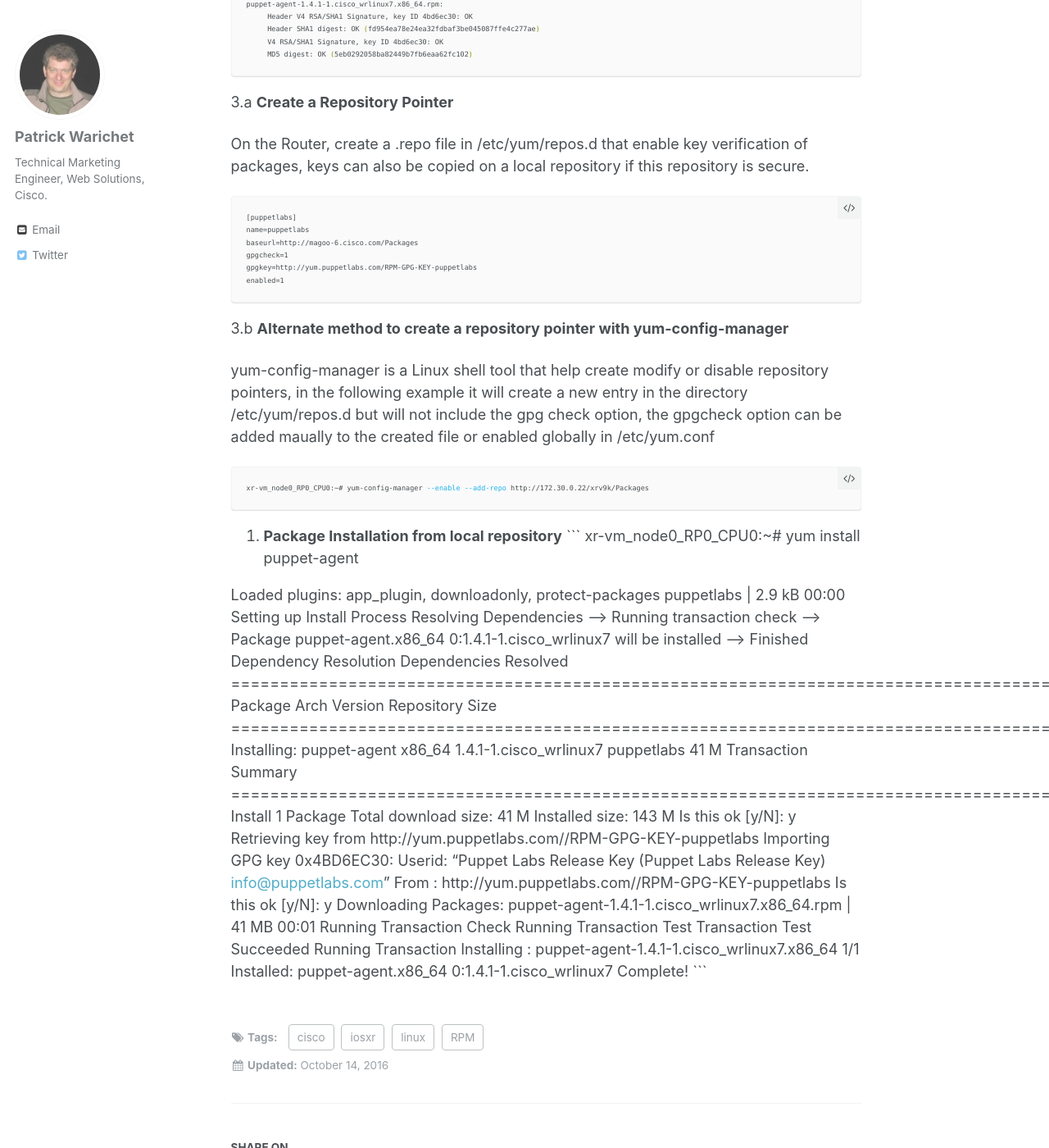
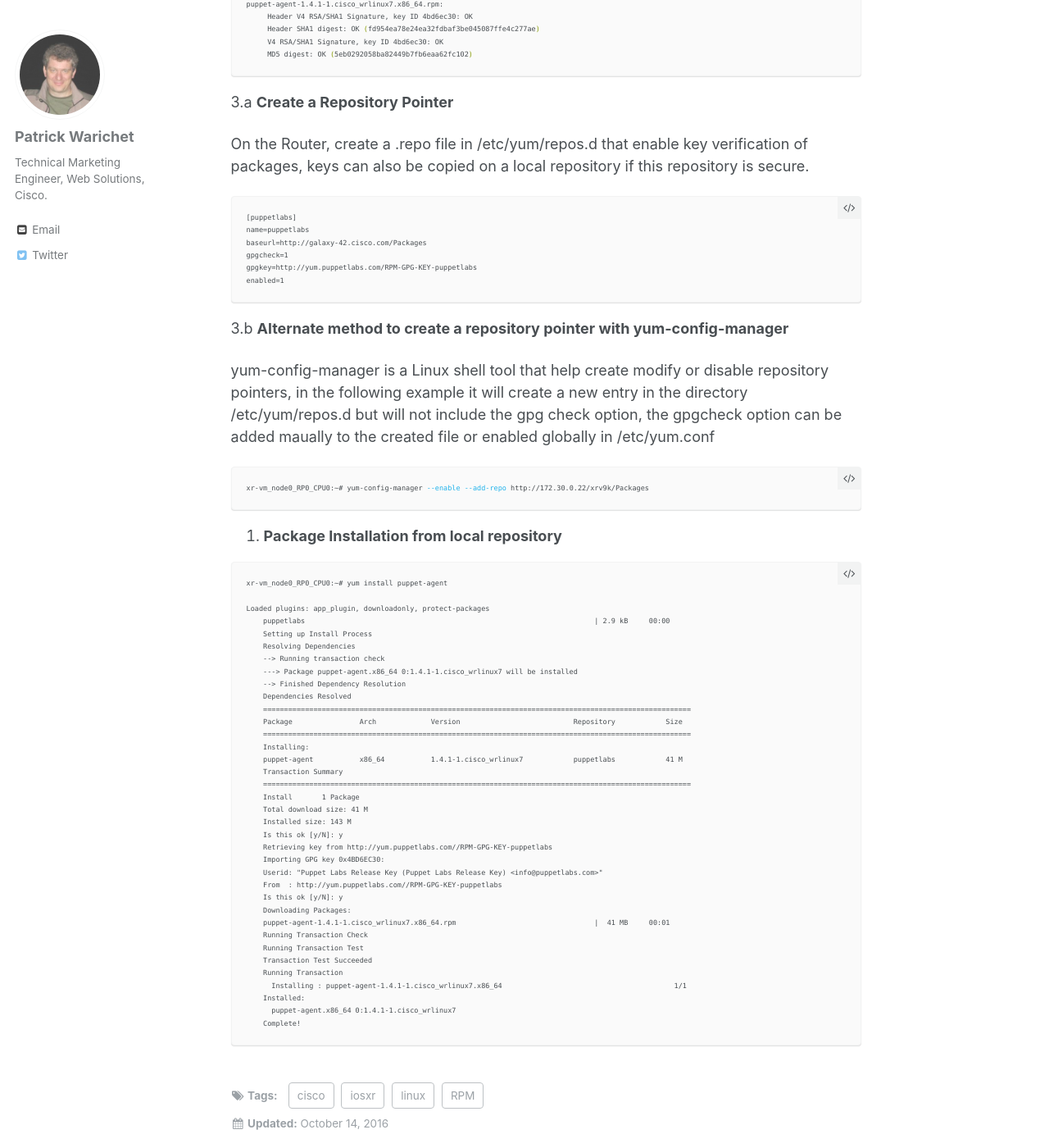
Before and after one commit to xrdocs/software-management, a Jekyll site: the page built from _blogs/2016-10-14-ios-xr-packages-and-security.md, in a window 1280 px wide and 1400 px high, scrolled down 2100 px. Shown: the whole window at 82% size. Built offline with Jekyll 4.4.1, drawn with Linux system fonts in a browser that asks for light colours; comment, search, counter and statistics services are not loaded; some of the changed text lies outside the part shown.

Commit message:
Created 2016-10-14-ios-xr-packages-and-security.md

````diff
--- a/_blogs/2016-10-14-ios-xr-packages-and-security.md
+++ b/_blogs/2016-10-14-ios-xr-packages-and-security.md
@@ -67,7 +67,7 @@ Some third party packages embed a RSA/SHA-1signature, to install these packages,
 On the local repository server, you can verify if the package has been signed by the provider.
 
 ```shell
-cisco@magoo-6:~$ rpm -qpi  puppet-agent-1.4.1-1.cisco_wrlinux7.x86_64.rpm | grep Signature
+cisco@galaxy-42:~$ rpm -qpi  puppet-agent-1.4.1-1.cisco_wrlinux7.x86_64.rpm | grep Signature
 warning: puppet-agent-1.4.1-1.cisco_wrlinux7.x86_64.rpm: Header V4 RSA/SHA1 Signature, key ID 4bd6ec30: NOKEY
 Signature   : RSA/SHA1, Thu 24 Mar 2016 03:05:33 PM PDT, Key ID 1054b7a24bd6ec30
 ```
@@ -77,9 +77,9 @@ Signature   : RSA/SHA1, Thu 24 Mar 2016 03:05:33 PM PDT, Key ID 1054b7a24bd6ec30
 On the local repository download and import the public key from the package provider, this step can be performed multiple time to verify the integrity of all packages in the local repository.
 
 ```shell
-pwariche@magoo-6:~$ wget http://yum.puppetlabs.com/RPM-GPG-KEY-puppetlabs
-pwariche@magoo-6:~$ rpm --import RPM-GPG-KEY-puppetlab
-pwariche@magoo-6:~$ rpm -Kv  puppet-agent-1.4.1-1.cisco_wrlinux7.x86_64.rpm
+cisco@galaxy-42:~$ wget http://yum.puppetlabs.com/RPM-GPG-KEY-puppetlabs
+cisco@galaxy-42:~$ rpm --import RPM-GPG-KEY-puppetlab
+cisco@galaxy-42:~$ rpm -Kv  puppet-agent-1.4.1-1.cisco_wrlinux7.x86_64.rpm
 puppet-agent-1.4.1-1.cisco_wrlinux7.x86_64.rpm:
      Header V4 RSA/SHA1 Signature, key ID 4bd6ec30: OK
      Header SHA1 digest: OK (fd954ea78e24ea32fdbaf3be045087ffe4c277ae)
@@ -94,7 +94,7 @@ On the Router, create a .repo file in /etc/yum/repos.d that enable key verificat
 ```
 [puppetlabs]
 name=puppetlabs
-baseurl=http://magoo-6.cisco.com/Packages
+baseurl=http://galaxy-42.cisco.com/Packages
 gpgcheck=1
 gpgkey=http://yum.puppetlabs.com/RPM-GPG-KEY-puppetlabs
 enabled=1
@@ -109,6 +109,7 @@ xr-vm_node0_RP0_CPU0:~# yum-config-manager --enable --add-repo http://172.30.0.2
 ```
 
 4. **Package Installation from local repository**
+
 ```
 xr-vm_node0_RP0_CPU0:~# yum install puppet-agent
 
````
